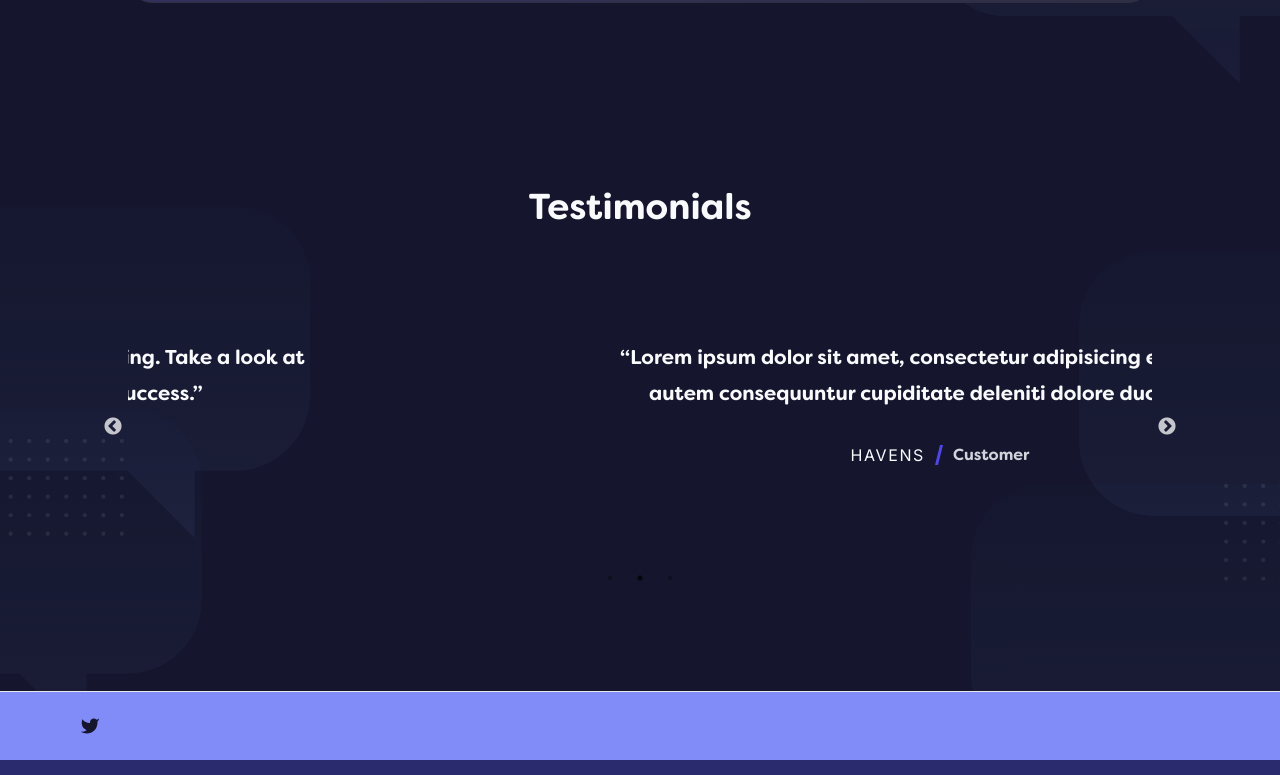
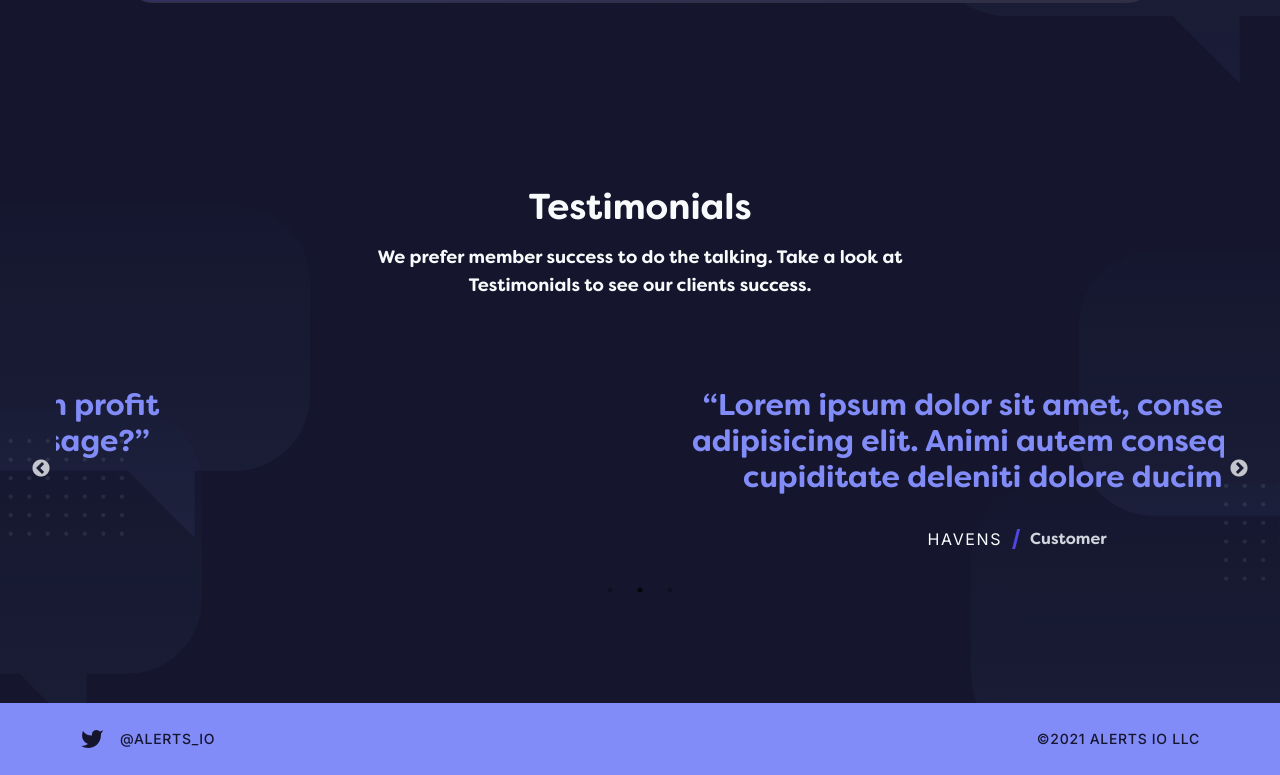
Before and after one commit to Havenstd06/MyAlerts, a React (Create React App) app: page / in a window 1280 px wide. Shown: the part 3215-3990 px from the top of the page. Built offline with nearby package versions, Linux system fonts and the light colour scheme.

Commit message:
fix testimonial + better footer

```diff
--- a/src/components/TestimonialItem.js
+++ b/src/components/TestimonialItem.js
@@ -6,7 +6,7 @@ const TestimonialItem = (props) => {
     return (
         <div className={"relative focus:outline-none " + moreClass}>
             <div>
-                <div className="max-w-2xl mx-auto text-center text-xl leading-9 font-medium text-gray-50">
+                <div className="max-w-full md:max-w-2xl mx-auto text-center text-2xl lg:text-3xl leading-9 font-medium text-indigo-400">
                     <p>
                         &ldquo;{text}&rdquo;
                     </p>
--- a/src/partials/Footer.js
+++ b/src/partials/Footer.js
@@ -4,36 +4,26 @@ const Footer = (props) => {
     const { id = null } = props;
 
     return (
-        <footer className="text-gray-700 bg-indigo-400 border-t body-font" id={id}>
-            <div className="container flex flex-col flex-wrap px-5 py-6 mx-auto lg:px-20 sm:flex-row">
-                <span className="inline-flex justify-center mt-2 sm:mt-0 sm:justify-start">
+        <footer className="text-gray-700 bg-indigo-400" id={id}>
+            <div className="container flex flex-col flex-wrap justify-between px-5 py-6 mx-auto lg:px-20 sm:flex-row">
+                <span className="inline-flex items-center justify-center mt-2 sm:mt-0 sm:justify-start">
                     {/*Twitter*/}
-                    <a className="text-bluebell transition duration-200 ease-out hover:text-graybell">
+                    <a href="#" className="text-bluebell transition duration-200 ease-out hover:text-graybell">
                         <svg fill="currentColor" strokeLinecap="round" strokeLinejoin="round" strokeWidth="2"
-                             className="w-5 h-5" viewBox="0 0 24 24">
+                             className="w-6 h-6" viewBox="0 0 24 24">
                             <path
                                 d="M23 3a10.9 10.9 0 01-3.14 1.53 4.48 4.48 0 00-7.86 3v1A10.66 10.66 0 013 4s-4 9 5 13a11.64 11.64 0 01-7 2c9 5 20 0 20-11.5a4.5 4.5 0 00-.08-.83A7.72 7.72 0 0023 3z">
                             </path>
                         </svg>
                     </a>
-
-                    {/*Facebook*/}
-                    {/*<a className="ml-4 text-bluebell transition duration-200 ease-out hover:text-graybell">*/}
-                    {/*    <svg fill="currentColor" strokeLinecap="round" strokeLinejoin="round" strokeWidth="2"*/}
-                    {/*         className="w-5 h-5" viewBox="0 0 24 24">*/}
-                    {/*        <path d="M18 2h-3a5 5 0 00-5 5v3H7v4h3v8h4v-8h3l1-4h-4V7a1 1 0 011-1h3z"/>*/}
-                    {/*    </svg>*/}
-                    {/*</a>*/}
-
-                    {/*Instagram*/}
-                    {/*<a className="ml-4 text-bluebell transition duration-200 ease-out hover:text-graybell">*/}
-                    {/*    <svg fill="none" stroke="currentColor" strokeLinecap="round" strokeLinejoin="round"*/}
-                    {/*         strokeWidth="2" className="w-5 h-5" viewBox="0 0 24 24">*/}
-                    {/*        <rect width="20" height="20" x="2" y="2" rx="5" ry="5"/>*/}
-                    {/*        <path d="M16 11.37A4 4 0 1112.63 8 4 4 0 0116 11.37zm1.5-4.87h.01"/>*/}
-                    {/*    </svg>*/}
-                    {/*</a>*/}
-
+                    <a href="#" className="ml-4 text-bluebell text-sm font-inter font-medium tracking-wider transition duration-200 ease-out hover:text-graybell">
+                        @ALERTS_IO
+                    </a>
+                </span>
+                <span className="inline-flex items-center justify-center mt-2 sm:mt-0 sm:justify-start">
+                    <h2 className="uppercase text-bluebell text-sm font-inter font-medium tracking-wider transition duration-200 ease-out hover:text-graybell">
+                        &copy;{new Date().getFullYear()} Alerts IO LLC
+                    </h2>
                 </span>
             </div>
         </footer>
--- a/src/partials/Testimonial.js
+++ b/src/partials/Testimonial.js
@@ -8,6 +8,41 @@ import TestimonialItem from "../components/TestimonialItem";
 const Testimonial = (props) => {
     const { id = null } = props;
 
+    // var settings = {
+    //     dots: true,
+    //     infinite: false,
+    //     speed: 500,
+    //     slidesToShow: 4,
+    //     slidesToScroll: 4,
+    //     initialSlide: 0,
+    //     responsive: [
+    //         {
+    //             breakpoint: 1024,
+    //             settings: {
+    //                 slidesToShow: 3,
+    //                 slidesToScroll: 3,
+    //                 infinite: true,
+    //                 dots: true
+    //             }
+    //         },
+    //         {
+    //             breakpoint: 600,
+    //             settings: {
+    //                 slidesToShow: 2,
+    //                 slidesToScroll: 2,
+    //                 initialSlide: 2
+    //             }
+    //         },
+    //         {
+    //             breakpoint: 480,
+    //             settings: {
+    //                 slidesToShow: 1,
+    //                 slidesToScroll: 1
+    //             }
+    //         }
+    //     ]
+    // };
+
     const settings = {
         dots: true,
         infinite: true,
@@ -16,7 +51,6 @@ const Testimonial = (props) => {
         autoplaySpeed: 5000,
         slidesToShow: 1,
         slidesToScroll: 1,
-        centerMode: true,
         cssEase: "ease-in-out",
     };
 
@@ -25,21 +59,26 @@ const Testimonial = (props) => {
 
             <TestimonialBackground/>
 
-            <div className="relative max-w-7xl mx-auto px-4 sm:px-6 z-50">
+            <div className="relative md:max-w-7xl mx-auto px-4 sm:px-6 z-50">
 
-                <h1 className="text-gray-50 text-4xl text-center pt-8" data-aos="zoom-y-out" data-aos-delay="250">
+                <div className="max-w-xl mx-auto text-center pt-8 text-gray-50">
+                    <h1 className="text-4xl">
                         Testimonials
                     </h1>
 
-                <div className="px-4 py-6 mx-auto md:px-24 lg:px-8 lg:py-8 mt-8" data-aos="zoom-y-out" data-aos-delay="450">
-                    <div className="max-w-xl sm:mx-auto lg:max-w-5xl">
+                    <h4 className="text-lg pt-4" data-aos="zoom-y-out" data-aos-delay="350">
+                        We prefer member success to do the talking.
+                        Take a look at Testimonials to see our clients success.
+                    </h4>
+                </div>
+
+                <div className="px-4 py-6 lg:px-8 lg:py-8 mt-8" data-aos="zoom-y-out" data-aos-delay="450">
                     <Slider
                         {...settings}
-                            className="text-center pb-24 pt-12 text-gray-100"
+                        className="text-center py-6 text-gray-100"
                     >
                         <TestimonialItem
-                                text="We prefer member success to do the talking.
-                                Take a look at Testimonials to see our clients success."
+                            text="Who knew I could make hundreds in profit each week off of a simple text message?"
                             author="Eric B"
                         />
 
@@ -55,9 +94,7 @@ const Testimonial = (props) => {
                             author="RU"
                         />
 
-
                     </Slider>
-                    </div>
                 </div>
             </div >
         </section >
```
Lines whose indentation alone changed are shown as unchanged.
